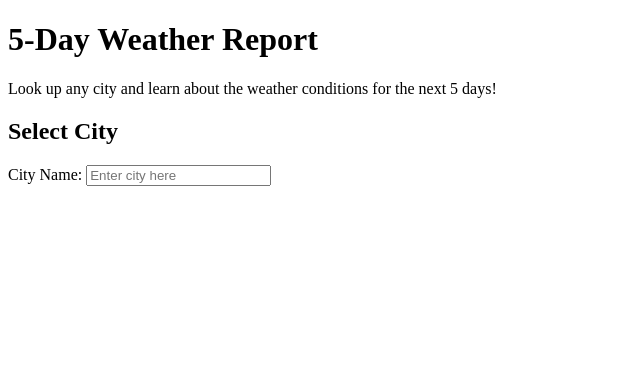
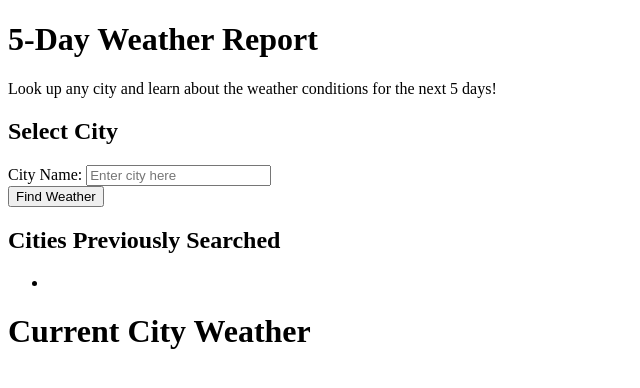
Before and after one commit to derrickjamesjr/jcktwthr, a plain HTML site: page index.html in a window 1280 px wide. Shown: the whole page, without its empty margins (0-640 px from the left). Drawn offline with Linux system fonts and the light colour scheme.

Commit message:
city search box, old city list, current city added

```diff
--- a/index.html
+++ b/index.html
@@ -12,12 +12,23 @@
         <p> Look up any city and learn about the weather conditions for the next 5 days!</p>
     </header>
 
-    <div>
+    <div class="ctysrch">
         <h2>Select City</h2>
-        <form class=city>
+        <form class=lctn>
             <label for="city">City Name:</label>
             <input type="text"  id="city" name="city" placeholder="Enter city here"><br>
+            <input type="submit" value="Find Weather">
         </form>
+    </div>
+    <div class="allctysrch">
+        <h2>Cities Previously Searched</h2>
+        <ul class="searched">
+            <li class="lctn-name"></li>
+        </ul>
+    </div>
+    <div class="crrntctywthr">
+        <h1>Current City Weather</h1>
+        <div class="ctyinfo"></div>
     </div>
 </body>
 </html>
```
